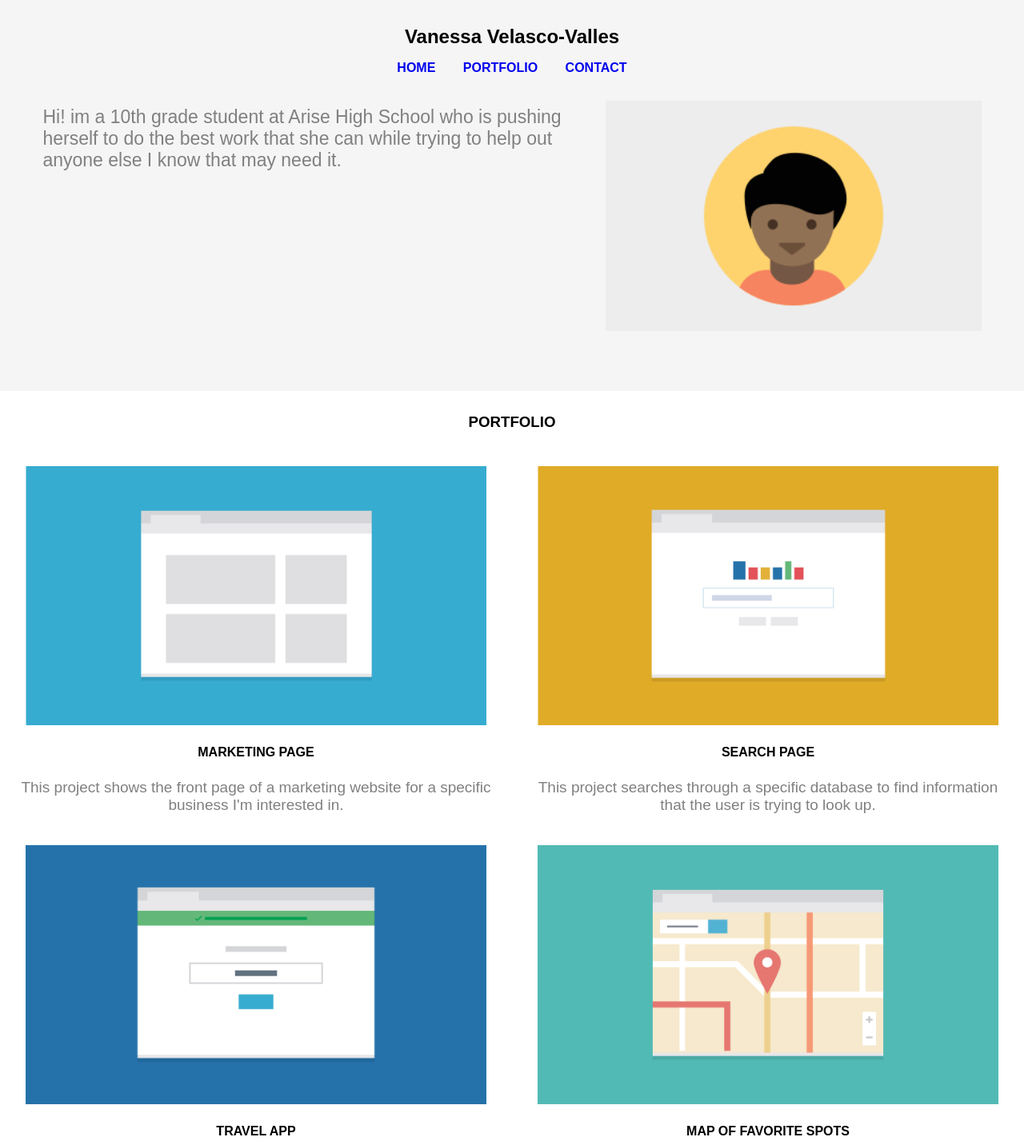
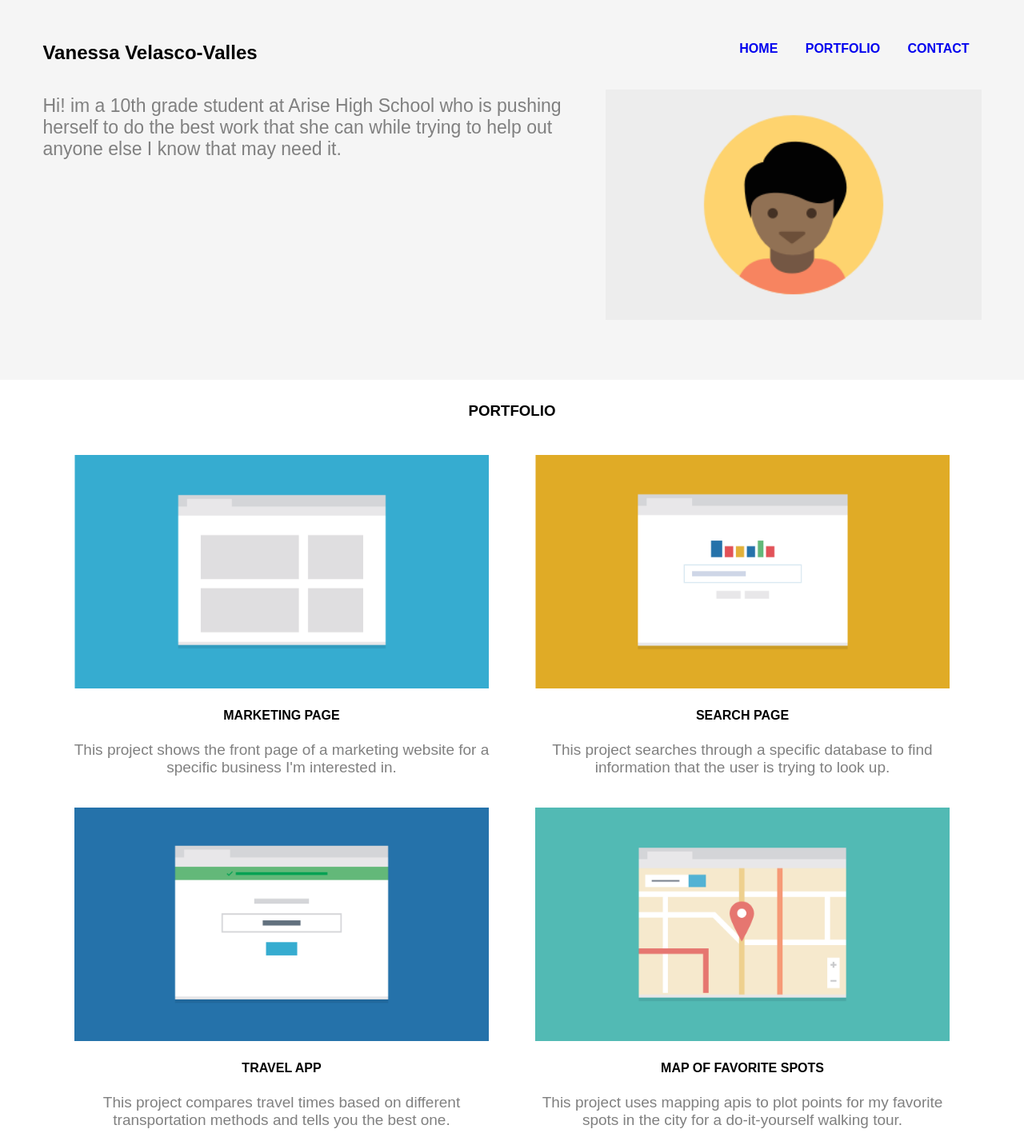
Before and after one commit to Vane-VV/techdegree-project-2, a plain HTML site: page index.html in a window 1280 px wide. Shown: the top 1427 px of the page at 80% size. Drawn offline with Linux system fonts and the light colour scheme.

Commit message:
started on desktop version

```diff
--- a/css/style.css
+++ b/css/style.css
@@ -216,5 +216,27 @@ hr {
     }
 @media (min-width: 1024px) {
 
+    .name {
+        float: left;
+    }
+
+    .main-nav {
+        float: right;
+        padding-top: 20px;
+    }
+
+    h1 {
+        padding-top: 20px
+    }
+
+
+    section {
+        width: 90%;
+        max-width: 1200px;
+        margin : 0 auto;
+    }
+
+
+
 
 }
```
